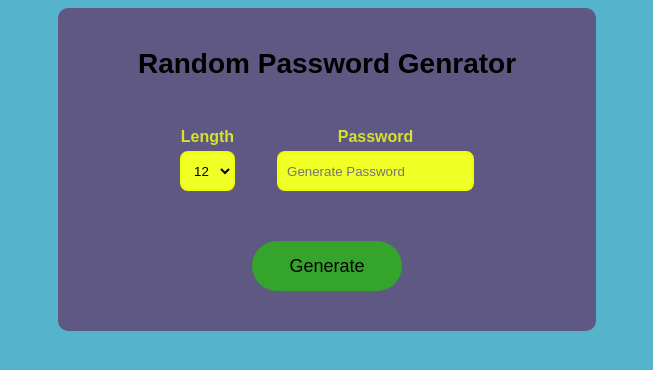
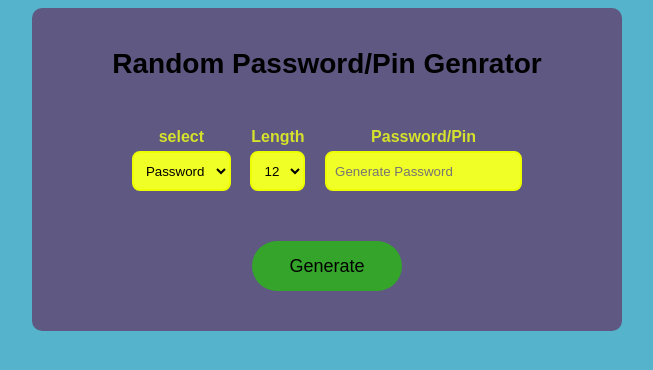
Before and after one commit to sagarj0/Front-End-projects, a plain HTML site: page Random Password Genrator/index.html in a window 1280 px wide. Shown: the whole page, without its empty margins (313-966 px from the left). Drawn offline with Linux system fonts and the light colour scheme.

Commit message:
Update index.html

```diff
--- a/Random Password Genrator/index.html
+++ b/Random Password Genrator/index.html
@@ -6,39 +6,48 @@
     <meta name="viewport" content="width=device-width, initial-scale=1.0" />
     <link rel="stylesheet" href="style.css" />
     <script src="script.js"></script>
-    <title>Random Password Genrator</title>
+    <title>Random Password/Pin Genrator</title>
   </head>
 
   <body>
     <div class="container">
-      <h3 class="heading">Random Password Genrator</h3>
+      <h3 class="heading">Random Password/Pin Genrator</h3>
       <div class="main">
+        <div>
+          <label>select</label>
+          <select id="type" class="select">
+            <option value="Password" selected>Password</option>
+            <option value="Pin">Pin</option>
+          </select>
+        </div>
+
         <div>
           <label for="length">Length</label>
           <select id="length" class="select">
-            <option value="4">4</option>
+            <!-- <option value="4">4</option> -->
             <option value="8">8</option>
             <option value="12" selected>12</option>
             <option value="16">16</option>
             <option value="24">24</option>
+            <option value="36">36</option>
           </select>
         </div>
 
         <div>
           <label for="password">
-            Password
+            Password/Pin
             <input
               class="input"
               type="text"
               placeholder="Generate Password"
-              id="password"
+              id="passPin"
               readonly
             />
           </label>
         </div>
       </div>
 
-      <button class="button" onclick="randomPasswordGen()">Generate</button>
+      <button class="button" id="button1" onclick="gen()">Generate</button>
     </div>
   </body>
 </html>
```
